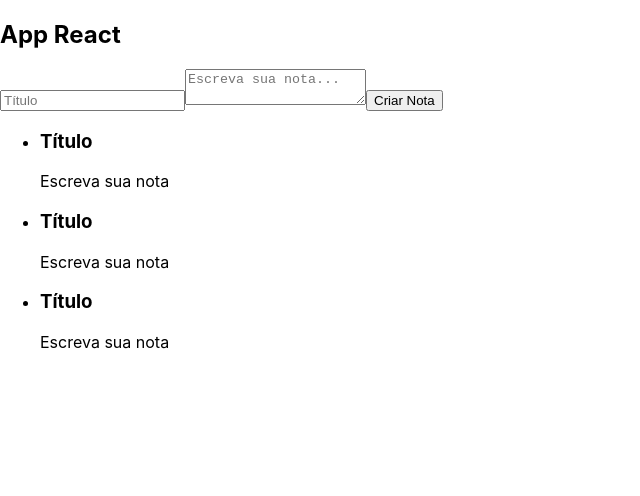
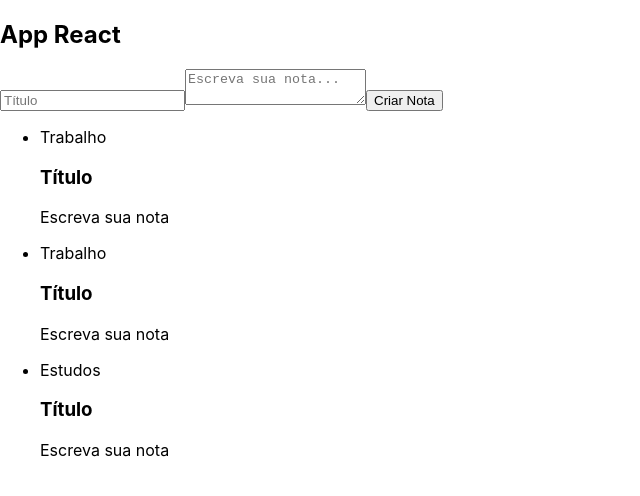
Before and after one commit to crsgustav0/notes-manager, a React (Create React App) app: page / in a window 1280 px wide. Shown: the top 496 px of the page, without its empty margins (0-640 px from the left). Built offline with nearby package versions, Linux system fonts and the light colour scheme.

Commit message:
feat: Personalização retorno de conteúdo via lista, arquivo 'ListaNotas.jsx'

```diff
--- a/src/components/ListaNotas.jsx
+++ b/src/components/ListaNotas.jsx
@@ -1,17 +1,29 @@
 import React, { Component } from "react";
 import CardNota from "./CardNota";
 
+/*
+    {} - Entende como comando JS
+*/
 class ListaNotas extends Component {
   render() {
     return (
       <ul>
-        <li>
-          <CardNota />
-        </li><li>
-          <CardNota />
-        </li><li>
-          <CardNota />
-        </li>
+        {
+          /*
+          Ao criar objeto Array, com a função 'Array' e popular com o '.of()', é possível
+          executar uma função a partir de cada item do Array, utilizando o '.map(nomeFunção)'
+          */
+          Array.of('Trabalho', 'Trabalho', 'Estudos').map((categoria) => {
+            return (
+              /*Para entender o recebimento de valores via variável,
+              é necessário passar entre '{}'*/
+              <li>
+                <div>{categoria} </div>
+                <CardNota />
+              </li>
+            );
+          })
+        }
       </ul>
     );
   }
```
